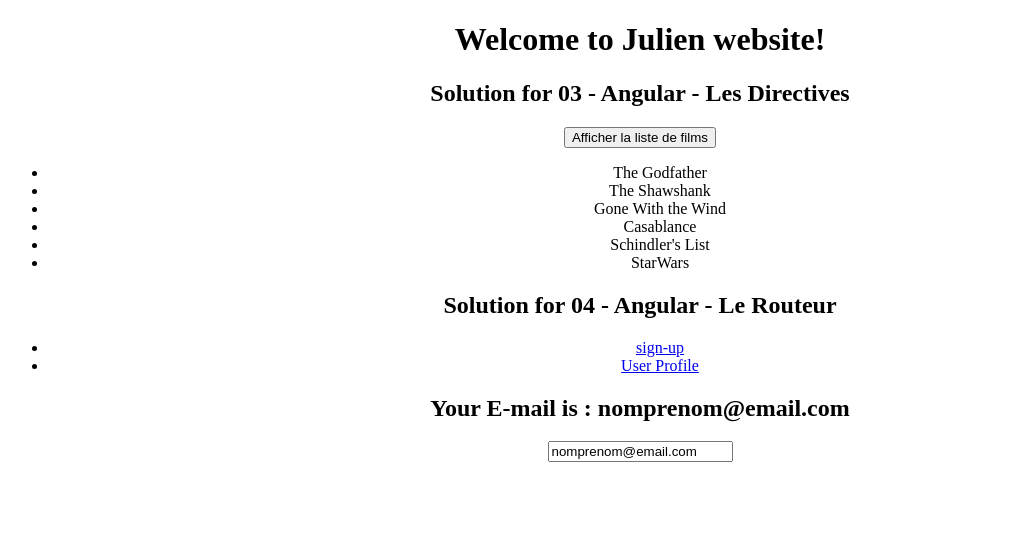
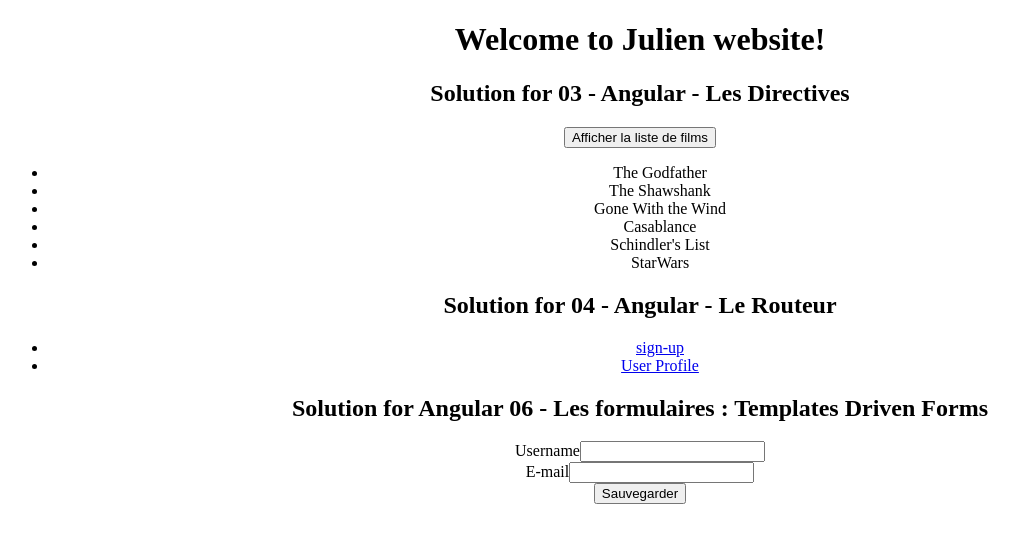
Before and after one commit to Pompidup/Starting-with-Angular, an Angular app: page /sign-up in a window 1280 px wide. Shown: the top 542 px of the page, without its empty margins (0-1019 px from the left). Built offline with nearby package versions, Linux system fonts and the light colour scheme.

Commit message:
Change on sign-up component for add some validation on form when submit

```diff
--- a/src/app/sign-up/sign-up.component.html
+++ b/src/app/sign-up/sign-up.component.html
@@ -1,4 +1,33 @@
 <h2>
-    Your E-mail is : {{email.email}}
+  Solution for Angular 06 - Les formulaires : Templates Driven Forms
 </h2>
-<input [(ngModel)]="email.email" type="email"/>
+
+
+<form (ngSubmit)="myForm.valid && onSubmit()" #myForm="ngForm">
+
+  <!--Champ Username-->
+  <div>
+    <label for="user">Username</label>
+    <input name="user" type="text" [(ngModel)]="model.user" #user="ngModel" required minlength="4" maxlength="25">
+  </div>
+  <!-- Message d'erreurs pour la validation de Username -->
+  <div *ngIf="user.errors && myForm.submitted">
+    <span *ngIf="user.errors.required">Le champ user est requis</span>
+    <span *ngIf="user.errors.minlength">Le champ user doit faire au moins 4 caractères</span>
+    <span *ngIf="user.errors.maxlength">Le champ user ne doit pas dépasser 25 caractères</span>
+  </div>
+
+  <!--Champ email-->
+  <div>
+    <label for="email">E-mail</label>
+    <input name="email" type="email" [(ngModel)]="model.email" #email="ngModel" required email>
+  </div>
+  <!-- Message d'erreurs pour la validation d'email -->
+  <div *ngIf="email.errors && myForm.submitted">
+    <span *ngIf="email.errors.required">Le champ email est requis</span>
+    <span *ngIf="email.errors.email">Le champ email est invalide</span>
+  </div>
+
+
+  <button type="submit">Sauvegarder</button>
+</form>
--- a/src/app/sign-up/sign-up.component.ts
+++ b/src/app/sign-up/sign-up.component.ts
@@ -8,13 +8,18 @@ import { Email } from '../email';
 })
 export class SignupComponent implements OnInit {
 
-	email : Email = {
-		email : 'nomprenom@email.com',
-		};
 
+
+  model: Signup = new Signup();
   constructor() { }
-
+  onSubmit() {
+    console.log(this.model);
+  }
   ngOnInit() {
   }
 
 }
+export class Signup {
+  user: string;
+  email: string;
+}
```
